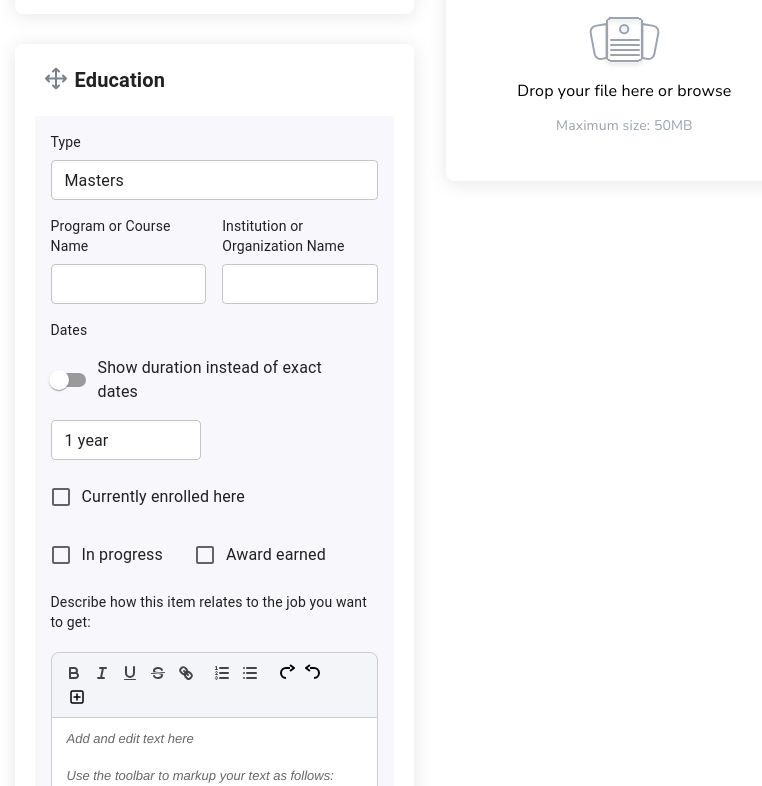
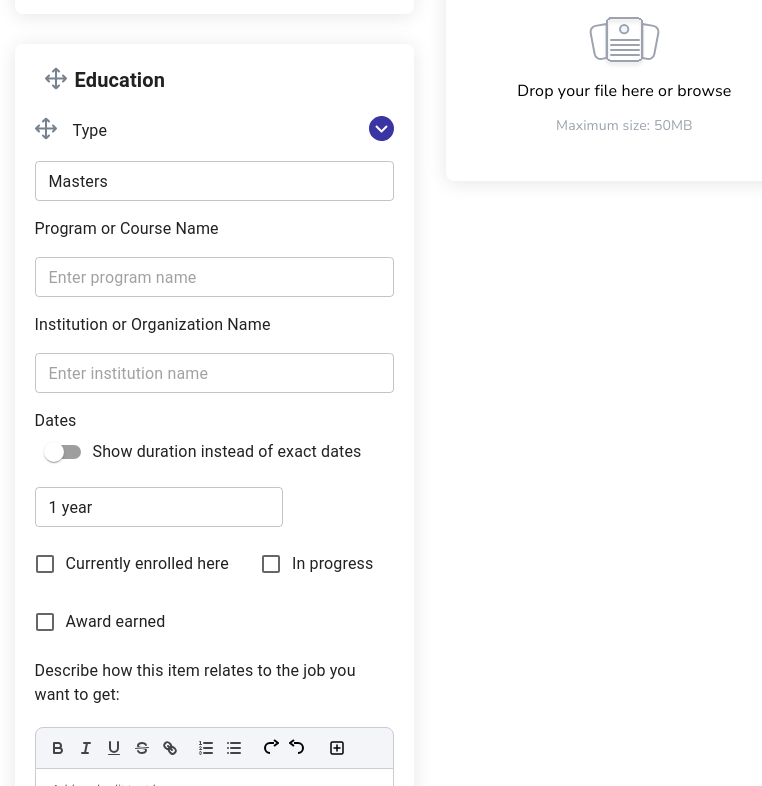
Before and after one commit to Cooperation-org/Resume-Author, a React (Create React App) app: page /resume/new in a window 1280 px wide. Shown: the part 1534-2320 px from the top of the page, without its empty margins (429-1191 px from the left). Built offline with nearby package versions, Linux system fonts and the light colour scheme.

Commit message:
implement functionality of sections

```diff
--- a/src/components/CredentialDialog.tsx
+++ b/src/components/CredentialDialog.tsx
@@ -28,7 +28,6 @@ const CredentialDialog: React.FC<CredentialDialogProps> = ({
   sectionId,
   onCredentialsSelected
 }) => {
-  console.log(':  claims', claims)
   const dispatch = useDispatch()
   const selectedCredentials = useSelector(
     (state: any) => state.resume.selectedCredentials
--- a/src/components/Editor.tsx
+++ b/src/components/Editor.tsx
@@ -85,44 +85,11 @@ const ResumeEditor = () => {
     }
     setAddSectionOpen(false)
   }
-  // // Handle text selection
-  // const handleTextSelection = useCallback(() => {
-  //   const selection = window.getSelection()
-  //   try {
-  //     if (selection && selection.toString().trim() !== '') {
-  //       const range = selection.getRangeAt(0)
-  //       const rect = range.getBoundingClientRect()
 
-  //       // Calculate tooltip position
-  //       const viewportWidth = window.innerWidth
-  //       const tooltipWidth = 300 // Approximate width of the tooltip
-  //       const left = rect.left + window.scrollX
-  //       const top = rect.bottom + window.scrollY
-
-  //       // Adjust position if tooltip goes off-screen
-  //       const adjustedLeft =
-  //         left + tooltipWidth > viewportWidth ? left - tooltipWidth : left
-
-  //       setTooltipPosition({ top, left: adjustedLeft })
-  //       setHighlightedText(selection.toString().trim())
-  //       console.log('Selected text:', selection.toString().trim())
-  //       console.log('Tooltip Position:', { top, left: adjustedLeft })
-  //     } else {
-  //       setTooltipPosition(null)
-  //       setHighlightedText('')
-  //     }
-  //   } catch (error) {
-  //     console.error('Error getting text selection', error)
-  //   }
-  // }, [])
-
-  // // Add event listener for text selection
-  // useEffect(() => {
-  //   document.addEventListener('mouseup', handleTextSelection)
-  //   return () => {
-  //     document.removeEventListener('mouseup', handleTextSelection)
-  //   }
-  // }, [handleTextSelection])
+  const handlePreview = () => {
+    console.log(resume)
+    window.location.href = '/resume/preview'
+  }
 
   const handleSaveDraft = async () => {
     const savedResume = await instances?.resumeManager?.saveResume({
@@ -195,7 +162,7 @@ const ResumeEditor = () => {
           </Typography>
         </Box>
         <Box sx={{ display: 'flex', gap: '10px' }}>
-          <Button variant='outlined' sx={ButtonStyles}>
+          <Button onClick={handlePreview} variant='outlined' sx={ButtonStyles}>
             Preview
           </Button>
           <Button variant='outlined' sx={ButtonStyles} onClick={handleSaveDraft}>
--- a/src/components/Hero.tsx
+++ b/src/components/Hero.tsx
@@ -66,7 +66,7 @@ const Hero = () => {
                   fonstFamily: 'Nunito Sans'
                 }}
               >
-                Login or Sign Up with a Digital Wallet
+                Login or Sign Up with Google Drive
               </Button>
             </Stack>
 
--- a/src/components/ResumeEditor/RightSidebar.tsx
+++ b/src/components/ResumeEditor/RightSidebar.tsx
@@ -28,8 +28,6 @@ const RightSidebar = () => {
   // eslint-disable-next-line @typescript-eslint/no-unused-vars
   const { vcs: claims, status } = useSelector((state: any) => state.vcReducer)
   const accessToken = getLocalStorage('auth')
-
-  console.log('🚀 ~ RightSidebar ~ claims:', claims)
 
   // Redux state connection kept for future use
   useSelector((state: RootState) => state.vcReducer)
--- a/src/components/ResumeEditor/sections/Education.tsx
+++ b/src/components/ResumeEditor/sections/Education.tsx
@@ -1,18 +1,28 @@
-import React, { useState, useCallback } from 'react'
+import React, { useState, useEffect } from 'react'
 import {
   Box,
   TextField,
   Typography,
+  Switch,
   styled,
   alpha,
-  Switch,
+  Checkbox,
   FormControlLabel,
-  Checkbox,
   FormGroup
 } from '@mui/material'
-import { SVGAddcredential, SVGAddFiles, SVGDeleteSection } from '../../../assets/svgs'
+import {
+  SVGSectionIcon,
+  SVGDownIcon,
+  SVGAddcredential,
+  SVGAddFiles,
+  SVGDeleteSection
+} from '../../../assets/svgs'
+import TextEditor from '../../TextEditor/Texteditor'
 import { StyledButton } from './StyledButton'
-import TextEditor from '../../TextEditor/Texteditor'
+import { useDispatch, useSelector } from 'react-redux'
+import { updateSection } from '../../../redux/slices/resume'
+import { RootState } from '../../../redux/store'
+import stripHtmlTags from '../../../tools/stripHTML'
 
 const PinkSwitch = styled(Switch)(({ theme }) => ({
   '& .MuiSwitch-switchBase.Mui-checked': {
@@ -25,17 +35,21 @@ const PinkSwitch = styled(Switch)(({ theme }) => ({
     backgroundColor: '#34C759'
   }
 }))
+
 interface EducationProps {
   onAddFiles?: () => void
   onDelete?: () => void
   onAddCredential?: (text: string) => void
 }
 
-const Education: React.FC<EducationProps> = ({
+export default function Education({
   onAddFiles,
   onDelete,
   onAddCredential
-}) => {
+}: EducationProps) {
+  const dispatch = useDispatch()
+  const resume = useSelector((state: RootState) => state.resume.resume)
+
   const [education, setEducation] = useState({
     type: 'Masters',
     programName: '',
@@ -48,75 +62,108 @@ const Education: React.FC<EducationProps> = ({
     description: ''
   })
 
-  const handleChange = useCallback((field: string, value: any) => {
-    setEducation(prev => ({
-      ...prev,
-      [field]: value
-    }))
-  }, [])
+  // Load existing education from Redux
+  useEffect(() => {
+    if (resume?.education?.items && resume.education.items.length > 0) {
+      const existingEducation = resume.education.items[0]
+
+      // Prevent redundant updates to avoid infinite loop
+      const isChanged = Object.keys(existingEducation).some(
+        key =>
+          education[key as keyof typeof education] !==
+          existingEducation[key as keyof typeof existingEducation]
+      )
+
+      if (isChanged) {
+        setEducation(existingEducation as any)
+      }
+    }
+  }, [education, resume])
+
+  const handleEducationChange = (field: string, value: any) => {
+    const updatedEducation = {
+      ...education,
+      [field]: field === 'description' ? stripHtmlTags(value) : value
+    }
+
+    // Prevent unnecessary Redux updates if the content hasn't changed
+    const isChanged =
+      education[field as keyof typeof education] !==
+      updatedEducation[field as keyof typeof updatedEducation]
+
+    if (isChanged) {
+      setEducation(updatedEducation)
+
+      dispatch(
+        updateSection({
+          sectionId: 'education',
+          content: {
+            items: [updatedEducation]
+          }
+        })
+      )
+    }
+  }
 
   return (
-    <Box
-      sx={{ display: 'flex', flexDirection: 'column', gap: 2, p: 2, bgcolor: '#F8F8FC' }}
-    >
-      <Box>
-        <Typography variant='body2' mb={1}>
-          Type
-        </Typography>
-        <TextField
-          fullWidth
-          size='small'
-          sx={{ bgcolor: '#FFF' }}
-          value={education.type}
-          onChange={e => handleChange('type', e.target.value)}
-        />
+    <Box sx={{ display: 'flex', flexDirection: 'column', gap: 2 }}>
+      <Box display='flex' alignItems='center' justifyContent='space-between'>
+        <Box display='flex' alignItems='center' gap={2}>
+          <SVGSectionIcon />
+          <Typography variant='body1'>Type</Typography>
+        </Box>
+        <SVGDownIcon />
       </Box>
 
-      <Box display='flex' gap={2}>
-        <Box flex={1}>
-          <Typography variant='body2' mb={1}>
-            Program or Course Name
-          </Typography>
-          <TextField
-            fullWidth
-            size='small'
-            sx={{ bgcolor: '#FFF' }}
-            value={education.programName}
-            onChange={e => handleChange('programName', e.target.value)}
+      <TextField
+        sx={{ bgcolor: '#FFF' }}
+        size='small'
+        fullWidth
+        value={education.type}
+        onChange={e => handleEducationChange('type', e.target.value)}
+        variant='outlined'
+      />
+
+      <Typography>Program or Course Name</Typography>
+      <TextField
+        sx={{ bgcolor: '#FFF' }}
+        size='small'
+        fullWidth
+        placeholder='Enter program name'
+        value={education.programName}
+        onChange={e => handleEducationChange('programName', e.target.value)}
+      />
+
+      <Typography>Institution or Organization Name</Typography>
+      <TextField
+        sx={{ bgcolor: '#FFF' }}
+        size='small'
+        fullWidth
+        placeholder='Enter institution name'
+        value={education.institutionName}
+        onChange={e => handleEducationChange('institutionName', e.target.value)}
+      />
+
+      <Box display='flex' alignItems='start' flexDirection='column'>
+        <Typography variant='body1'>Dates</Typography>
+        <Box display='flex' alignItems='center'>
+          <PinkSwitch
+            checked={education.showDuration}
+            onChange={e => handleEducationChange('showDuration', e.target.checked)}
+            sx={{ color: '#34C759' }}
           />
-        </Box>
-        <Box flex={1}>
-          <Typography variant='body2' mb={1}>
-            Institution or Organization Name
-          </Typography>
-          <TextField
-            fullWidth
-            size='small'
-            sx={{ bgcolor: '#FFF' }}
-            value={education.institutionName}
-            onChange={e => handleChange('institutionName', e.target.value)}
-          />
+          <Typography>Show duration instead of exact dates</Typography>
         </Box>
       </Box>
 
-      <Typography variant='body2'>Dates</Typography>
-      <FormControlLabel
-        control={
-          <PinkSwitch
-            checked={education.showDuration}
-            onChange={e => handleChange('showDuration', e.target.checked)}
-            sx={{ color: '#34C759' }}
-          />
-        }
-        label='Show duration instead of exact dates'
-      />
-
-      <Box>
+      <Box display='flex' alignItems='center' gap={2}>
         <TextField
+          sx={{ bgcolor: '#FFF' }}
           size='small'
-          sx={{ bgcolor: '#FFF', width: '150px' }}
+          placeholder='Enter total duration'
           value={education.duration}
-          onChange={e => handleChange('duration', e.target.value)}
+          onChange={e => handleEducationChange('duration', e.target.value)}
+          variant='outlined'
         />
       </Box>
 
@@ -125,7 +172,7 @@ const Education: React.FC<EducationProps> = ({
           control={
             <Checkbox
               checked={education.currentlyEnrolled}
-              onChange={e => handleChange('currentlyEnrolled', e.target.checked)}
+              onChange={e => handleEducationChange('currentlyEnrolled', e.target.checked)}
             />
           }
           label='Currently enrolled here'
@@ -134,7 +181,7 @@ const Education: React.FC<EducationProps> = ({
           control={
             <Checkbox
               checked={education.inProgress}
-              onChange={e => handleChange('inProgress', e.target.checked)}
+              onChange={e => handleEducationChange('inProgress', e.target.checked)}
             />
           }
           label='In progress'
@@ -143,19 +190,19 @@ const Education: React.FC<EducationProps> = ({
           control={
             <Checkbox
               checked={education.awardEarned}
-              onChange={e => handleChange('awardEarned', e.target.checked)}
+              onChange={e => handleEducationChange('awardEarned', e.target.checked)}
             />
           }
           label='Award earned'
         />
       </FormGroup>
 
-      <Typography variant='body2'>
+      <Typography variant='body1'>
         Describe how this item relates to the job you want to get:
       </Typography>
       <TextEditor
         value={education.description}
-        onChange={val => handleChange('description', val)}
+        onChange={val => handleEducationChange('description', val)}
         onAddCredential={onAddCredential}
       />
 
@@ -183,5 +230,3 @@ const Education: React.FC<EducationProps> = ({
     </Box>
   )
 }
-
-export default Education
--- a/src/components/ResumeEditor/sections/ProfessionalAffiliations.tsx
+++ b/src/components/ResumeEditor/sections/ProfessionalAffiliations.tsx
@@ -1,4 +1,4 @@
-import React, { useState, useCallback } from 'react'
+import React, { useState, useCallback, useEffect } from 'react'
 import {
   Box,
   TextField,
@@ -11,6 +11,10 @@ import {
 } from '@mui/material'
 import { SVGAddcredential, SVGAddFiles, SVGDeleteSection } from '../../../assets/svgs'
 import { StyledButton } from './StyledButton'
+import { useDispatch, useSelector } from 'react-redux'
+import { updateSection } from '../../../redux/slices/resume'
+import { RootState } from '../../../redux/store'
+import stripHtmlTags from '../../../tools/stripHTML'
 
 const PinkSwitch = styled(Switch)(({ theme }) => ({
   '& .MuiSwitch-switchBase.Mui-checked': {
@@ -23,6 +27,7 @@ const PinkSwitch = styled(Switch)(({ theme }) => ({
     backgroundColor: '#34C759'
   }
 }))
+
 interface ProfessionalAffiliationsProps {
   onAddFiles?: () => void
   onDelete?: () => void
@@ -34,6 +39,9 @@ const ProfessionalAffiliations: React.FC<ProfessionalAffiliationsProps> = ({
   onDelete,
   onAddCredential
 }) => {
+  const dispatch = useDispatch()
+  const resume = useSelector((state: RootState) => state.resume.resume)
+
   const [affiliation, setAffiliation] = useState({
     name: '',
     organization: '',
@@ -43,12 +51,38 @@ const ProfessionalAffiliations: React.FC<ProfessionalAffiliationsProps> = ({
     activeAffiliation: false
   })
 
-  const handleChange = useCallback((field: string, value: any) => {
-    setAffiliation(prev => ({
-      ...prev,
-      [field]: value
-    }))
-  }, [])
+  // Load existing affiliations from Redux
+  useEffect(() => {
+    if (
+      resume?.professionalAffiliations?.items &&
+      resume.professionalAffiliations.items.length > 0
+    ) {
+      setAffiliation(resume.professionalAffiliations.items[0] as any)
+    }
+  }, [resume])
+
+  const handleChange = useCallback(
+    (field: string, value: any) => {
+      setAffiliation(prev => {
+        const updatedAffiliation = {
+          ...prev,
+          [field]: field === 'description' ? stripHtmlTags(value) : value
+        }
+
+        dispatch(
+          updateSection({
+            sectionId: 'professionalAffiliations',
+            content: {
+              items: [updatedAffiliation]
+            }
+          })
+        )
+
+        return updatedAffiliation
+      })
+    },
+    [dispatch]
+  )
 
   return (
     <Box sx={{ display: 'flex', flexDirection: 'column', gap: 2 }}>
--- a/src/components/ResumeEditor/sections/ProfessionalSummary.tsx
+++ b/src/components/ResumeEditor/sections/ProfessionalSummary.tsx
@@ -1,6 +1,10 @@
-import React, { useState, useCallback } from 'react'
+import React, { useState, useEffect } from 'react'
 import { Box, Typography } from '@mui/material'
 import TextEditor from '../../TextEditor/Texteditor'
+import { useDispatch, useSelector } from 'react-redux'
+import { updateSection } from '../../../redux/slices/resume'
+import { RootState } from '../../../redux/store'
+import stripHtmlTags from '../../../tools/stripHTML'
 
 interface ProfessionalSummaryProps {
   onAddFiles?: () => void
@@ -13,11 +17,38 @@ export default function ProfessionalSummary({
   onDelete,
   onAddCredential
 }: ProfessionalSummaryProps) {
+  const dispatch = useDispatch()
+  const resume = useSelector((state: RootState) => state.resume.resume)
+
   const [description, setDescription] = useState('')
 
-  const handleDescriptionChange = useCallback((val: string) => {
-    setDescription(val)
-  }, [])
+  // ✅ Load existing summary from Redux if available
+  useEffect(() => {
+    if (resume?.summary) {
+      const cleanSummary = stripHtmlTags(resume.summary)
+
+      // Prevent unnecessary state updates
+      if (cleanSummary !== description) {
+        setDescription(cleanSummary)
+      }
+    }
+  }, [description, resume])
+
+  const handleDescriptionChange = (val: string) => {
+    const plainText = stripHtmlTags(val)
+
+    // ✅ Prevent unnecessary Redux updates
+    if (plainText !== description) {
+      setDescription(plainText)
+
+      dispatch(
+        updateSection({
+          sectionId: 'summary',
+          content: plainText
+        })
+      )
+    }
+  }
 
   return (
     <Box>
--- a/src/components/ResumeEditor/sections/SkillsAndAbilities.tsx
+++ b/src/components/ResumeEditor/sections/SkillsAndAbilities.tsx
@@ -1,8 +1,12 @@
-import React, { useState } from 'react'
+import React, { useState, useEffect } from 'react'
 import { Box, Typography } from '@mui/material'
 import TextEditor from '../../TextEditor/Texteditor'
 import { SVGAddcredential, SVGAddFiles, SVGDeleteSection } from '../../../assets/svgs'
 import { StyledButton } from './StyledButton'
+import { useDispatch, useSelector } from 'react-redux'
+import { updateSection } from '../../../redux/slices/resume'
+import { RootState } from '../../../redux/store'
+import stripHtmlTags from '../../../tools/stripHTML'
 
 interface SkillsAndAbilitiesProps {
   onAddFiles?: () => void
@@ -15,10 +19,39 @@ const SkillsAndAbilities: React.FC<SkillsAndAbilitiesProps> = ({
   onDelete,
   onAddCredential
 }) => {
+  const dispatch = useDispatch()
+  const resume = useSelector((state: RootState) => state.resume.resume)
+
   const [skillsText, setSkillsText] = useState('')
 
+  // Load existing skills from Redux
+  useEffect(() => {
+    if (resume?.skills?.items && resume.skills.items.length > 0) {
+      const existingSkillsText = resume.skills.items.join(', ')
+
+      // Prevent redundant updates to avoid infinite loop
+      if (existingSkillsText !== skillsText) {
+        setSkillsText(existingSkillsText)
+      }
+    }
+  }, [resume, skillsText]) // Only run when resume changes
+
   const handleSkillsChange = (text: string) => {
-    setSkillsText(text)
+    const plainText = stripHtmlTags(text) // Convert HTML to plain text
+
+    // Prevent unnecessary Redux updates if the content hasn't changed
+    if (plainText !== skillsText) {
+      setSkillsText(plainText)
+
+      dispatch(
+        updateSection({
+          sectionId: 'skills',
+          content: {
+            items: plainText.split(',').map(skill => skill.trim()) // Convert to array
+          }
+        })
+      )
+    }
   }
 
   return (
--- a/src/components/ResumeEditor/sections/WorkExperience.tsx
+++ b/src/components/ResumeEditor/sections/WorkExperience.tsx
@@ -1,4 +1,4 @@
-import React, { useState, useCallback } from 'react'
+import React, { useState, useEffect } from 'react'
 import {
   Box,
   TextField,
@@ -18,6 +18,10 @@ import {
 } from '../../../assets/svgs'
 import TextEditor from '../../TextEditor/Texteditor'
 import { StyledButton } from './StyledButton'
+import { useDispatch, useSelector } from 'react-redux'
+import { updateSection } from '../../../redux/slices/resume'
+import { RootState } from '../../../redux/store'
+import stripHtmlTags from '../../../tools/stripHTML'
 
 const PinkSwitch = styled(Switch)(({ theme }) => ({
   '& .MuiSwitch-switchBase.Mui-checked': {
@@ -42,6 +46,9 @@ export default function WorkExperience({
   onDelete,
   onAddCredential
 }: WorkExperienceProps) {
+  const dispatch = useDispatch()
+  const resume = useSelector((state: RootState) => state.resume.resume)
+
   const [workExperience, setWorkExperience] = useState({
     title: '',
     company: '',
@@ -51,12 +58,48 @@ export default function WorkExperience({
     showDuration: true
   })
 
-  const handleWorkExperienceChange = useCallback((field: string, value: any) => {
-    setWorkExperience(prev => ({
-      ...prev,
-      [field]: value
-    }))
-  }, [])
+  // Load existing work experience from Redux
+  useEffect(() => {
+    if (resume?.experience?.items && resume.experience.items.length > 0) {
+      const existingExperience = resume.experience.items[0]
+
+      // Prevent redundant updates to avoid infinite loop
+      const isChanged = Object.keys(existingExperience).some(
+        key =>
+          workExperience[key as keyof typeof workExperience] !==
+          existingExperience[key as keyof typeof existingExperience]
+      )
+
+      if (isChanged) {
+        setWorkExperience(existingExperience as any)
+      }
+    }
+  }, [resume, workExperience])
+
+  const handleWorkExperienceChange = (field: string, value: any) => {
+    const updatedExperience = {
+      ...workExperience,
+      [field]: field === 'description' ? stripHtmlTags(value) : value
+    }
+
+    // Prevent unnecessary Redux updates if the content hasn't changed
+    const isChanged =
+      workExperience[field as keyof typeof workExperience] !==
+      updatedExperience[field as keyof typeof updatedExperience]
+
+    if (isChanged) {
+      setWorkExperience(updatedExperience)
+
+      dispatch(
+        updateSection({
+          sectionId: 'experience',
+          content: {
+            items: [updatedExperience]
+          }
+        })
+      )
+    }
+  }
 
   return (
     <Box sx={{ display: 'flex', flexDirection: 'column', gap: 2 }}>
--- a/src/pages/login.tsx
+++ b/src/pages/login.tsx
@@ -78,7 +78,7 @@ const DigitalWalletLogin: React.FC = () => {
                   color: '#44474D'
                 }}
               >
-                Login or Sign Up with a Digital Wallet
+                Login or Sign Up with Google Drive
               </Typography>
               <Typography
                 sx={{
--- /dev/null
+++ b/src/tools/stripHTML.ts
@@ -0,0 +1,7 @@
+const stripHtmlTags = (html: string) => {
+  const parser = new DOMParser()
+  const doc = parser.parseFromString(html, 'text/html')
+  return doc.body.textContent?.trim() || ''
+}
+
+export default stripHtmlTags
--- a/src/types/resume.d.ts
+++ b/src/types/resume.d.ts
@@ -45,6 +45,10 @@ interface Contact {
 }
 
 interface WorkExperience extends VerifiableItem {
+  title: string
+  duration: string
+  currentlyEmployed: boolean
+  showDuration: undefined
   company: string
   position: string
   startDate: string
```
